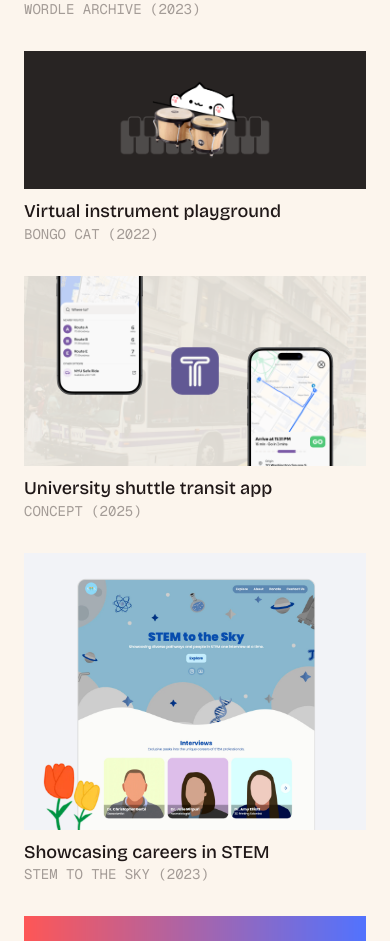
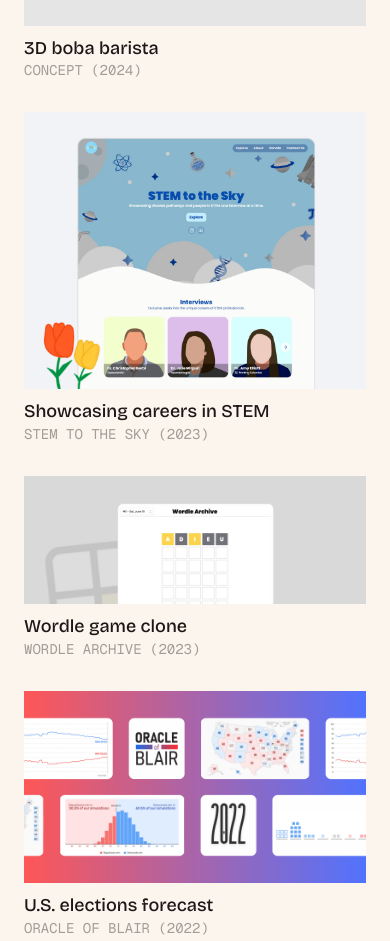
Before and after one commit to linkai101/site, a Next.js app: page / in a window 390 px wide. Shown: the part 2786-3727 px from the top of the page. Built offline with nearby package versions, Linux system fonts and the light colour scheme; a web font is replaced by a local one.

Commit message:
fix: mobile portfolio card order

```diff
--- a/components/landing/portfolio/index.tsx
+++ b/components/landing/portfolio/index.tsx
@@ -95,13 +95,21 @@ export function PortfolioSection() {
         </table>
       </div>
 
-      <div className="flex flex-col gap-8">
+      {/* Mobile: all projects in order */}
+      <div className="lg:hidden flex flex-col gap-8">
+        {projects.map((project) => (
+          <PortfolioCard key={project.label} {...project} />
+        ))}
+      </div>
+
+      {/* Desktop: two staggered columns */}
+      <div className="hidden lg:flex flex-col gap-8">
         {leftProjects.map((project) => (
           <PortfolioCard key={project.label} {...project} />
         ))}
       </div>
 
-      <div className="flex flex-col gap-8">
+      <div className="hidden lg:flex flex-col gap-8">
         {rightProjects.map((project) => (
           <PortfolioCard key={project.label} {...project} />
         ))}
```
